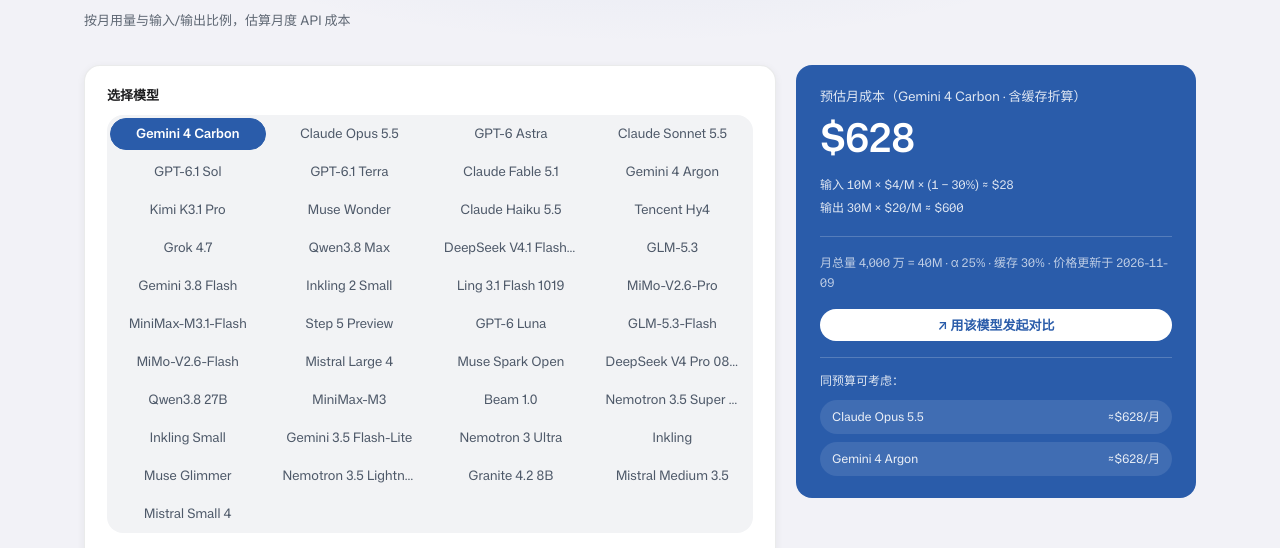
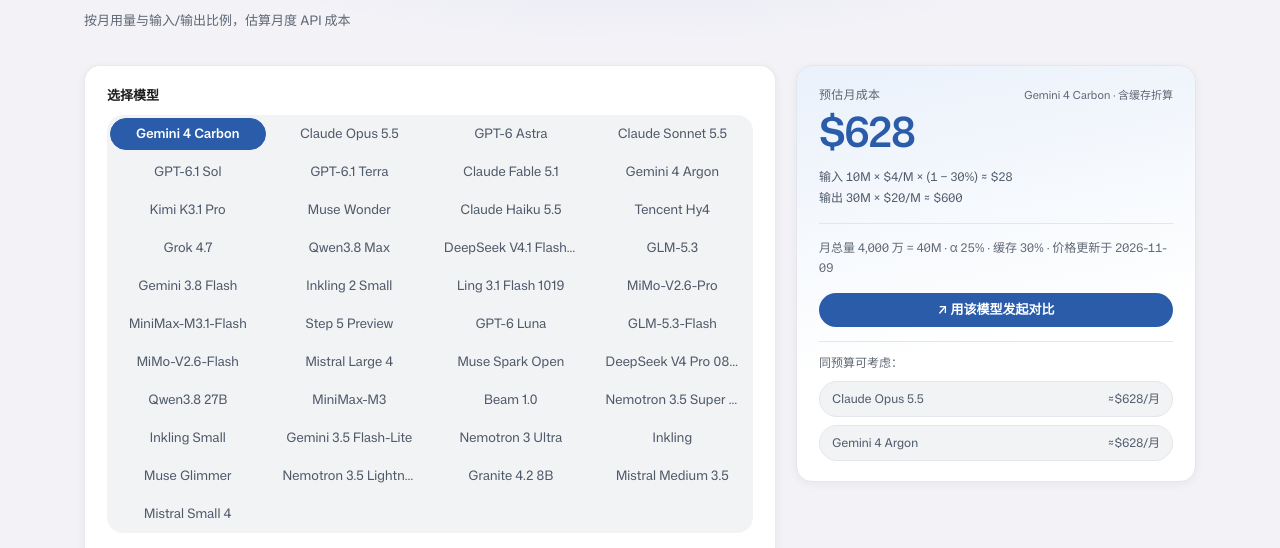
Before and after one commit to zhengcool-lab/modelrank, a Next.js app in the folder apps/web/: page /cost in a window 1280 px wide. Shown: the part 143-691 px from the top of the page. Built offline with nearby package versions, Linux system fonts and the light colour scheme.

Commit message:
style(cost): 结果卡改浅底主色渐变+主色大数字，补 token 契约注释

```diff
--- a/apps/web/src/app/cost/page.tsx
+++ b/apps/web/src/app/cost/page.tsx
@@ -243,43 +243,59 @@ function CostInner() {
           </div>
         </div>
 
-        {/* right result —— 移动端全宽堆叠，桌面固定 400px 与左卡并排 */}
+        {/* right result —— 浅底强调面：主色只落在核心数字与主按钮，避免整块实心蓝压住页面的轻盈感 */}
         <div
           className="w-full md:w-[400px]"
           style={{
             flex: "0 1 auto",
             alignSelf: "flex-start",
             minWidth: 0,
-            background: "var(--mr-primary)",
+            background: "linear-gradient(168deg, var(--mr-primary-bg) 0%, var(--mr-card) 64%)",
+            border: "1px solid var(--mr-border)",
             borderRadius: "var(--mr-radius)",
-            padding: "22px 24px",
+            padding: "20px 22px",
             boxSizing: "border-box",
+            boxShadow: "var(--mr-shadow)",
           }}
         >
           {/* ① 核心数字区 */}
-          <div style={{ fontSize: 13, color: "rgba(255,255,255,0.85)" }}>
-            预估月成本（{model.name} · 含缓存折算）
+          <div style={{ display: "flex", alignItems: "baseline", justifyContent: "space-between", gap: 10 }}>
+            <span style={{ fontSize: 12, color: "var(--mr-text-3)", letterSpacing: "0.02em" }}>预估月成本</span>
+            <span
+              style={{
+                fontSize: 11,
+                color: "var(--mr-text-3)",
+                textAlign: "right",
+                minWidth: 0,
+                overflow: "hidden",
+                textOverflow: "ellipsis",
+                whiteSpace: "nowrap",
+              }}
+            >
+              {model.name} · 含缓存折算
+            </span>
           </div>
           <div
             style={{
-              marginTop: 8,
-              fontSize: 40,
+              marginTop: 4,
+              fontSize: 42,
               fontWeight: 600,
-              color: hasInput ? "#fff" : "rgba(255,255,255,0.45)",
-              lineHeight: 1.15,
+              letterSpacing: "-0.02em",
+              color: hasInput ? "var(--mr-primary)" : "var(--mr-text-4)",
+              lineHeight: 1.1,
               fontVariant: "tabular-nums",
             }}
           >
             {hasInput ? `$${fmt(result)}` : "—"}
           </div>
           {hasInput ? (
-            <div style={{ fontSize: 12, color: "rgba(255,255,255,0.85)", lineHeight: 1.9, marginTop: 14, fontVariant: "tabular-nums" }}>
+            <div style={{ fontSize: 12, color: "var(--mr-text-2)", lineHeight: 1.8, marginTop: 12, fontVariant: "tabular-nums" }}>
               输入 {fmt(inputTokM)}M × ${model.priceInput}/M × (1 − {cachePct}%) ≈ ${fmt(inputCost)}
               <br />
               输出 {fmt(outputTokM)}M × ${model.priceOutput}/M ≈ ${fmt(outputCost)}
             </div>
           ) : (
-            <div style={{ fontSize: 12, color: "rgba(255,255,255,0.7)", lineHeight: 1.9, marginTop: 14 }}>
+            <div style={{ fontSize: 12, color: "var(--mr-text-3)", lineHeight: 1.9, marginTop: 12 }}>
               输入月 token 用量后计算
             </div>
           )}
@@ -287,8 +303,8 @@ function CostInner() {
           {/* ② 参数快照行 */}
           {hasInput && (
             <>
-              <div style={{ height: 1, background: "rgba(255,255,255,0.2)", margin: "16px 0" }} />
-              <div style={{ fontSize: 12, color: "rgba(255,255,255,0.7)", lineHeight: 1.7, fontVariant: "tabular-nums" }}>
+              <div style={{ height: 1, background: "var(--mr-border)", margin: "14px 0" }} />
+              <div style={{ fontSize: 12, color: "var(--mr-text-3)", lineHeight: 1.7, fontVariant: "tabular-nums" }}>
                 月总量 {fmt(effectiveWan)} 万 = {fmt(totalM)}M · α {Math.round(alpha * 100)}% · 缓存 {cachePct}% · 价格更新于 {formatDate(model.priceUpdatedAt)}
               </div>
             </>
@@ -302,15 +318,15 @@ function CostInner() {
             style={{
               display: "block",
               width: "100%",
-              height: 32,
-              background: "#fff",
-              color: "var(--mr-primary)",
+              height: 34,
+              background: "var(--mr-primary)",
+              color: "#fff",
               fontSize: 13,
               fontWeight: 600,
               borderRadius: "var(--mr-pill)",
               border: "none",
               cursor: "pointer",
-              marginTop: 16,
+              marginTop: 14,
             }}
           >
             ↗ 用该模型发起对比
@@ -319,32 +335,32 @@ function CostInner() {
           {/* 推荐区：可点击小卡片；空输入时隐藏避免显示 ≈$0/月 */}
           {hasInput && (
             <>
-              <div style={{ height: 1, background: "rgba(255,255,255,0.2)", margin: "16px 0 12px 0" }} />
-              <div style={{ fontSize: 12, color: "rgba(255,255,255,0.85)", lineHeight: 1.8 }}>同预算可考虑：</div>
+              <div style={{ height: 1, background: "var(--mr-border)", margin: "14px 0 10px 0" }} />
+              <div style={{ fontSize: 12, color: "var(--mr-text-3)", lineHeight: 1.8 }}>同预算可考虑：</div>
               {others.map((o) => (
                 <button
                   key={o.id}
                   type="button"
                   onClick={() => setModelId(o.id)}
-                  className="hover:bg-white/20"
+                  className="hover:opacity-80"
                   style={{
                     display: "flex",
                     justifyContent: "space-between",
                     alignItems: "center",
                     width: "100%",
-                    background: "rgba(255,255,255,0.1)",
+                    background: "var(--mr-card-2)",
                     borderRadius: "var(--mr-pill)",
                     padding: "8px 12px",
                     fontSize: 12,
-                    color: "rgba(255,255,255,0.9)",
-                    border: "none",
+                    color: "var(--mr-text-2)",
+                    border: "1px solid var(--mr-border)",
                     cursor: "pointer",
                     marginTop: 8,
                     fontVariant: "tabular-nums",
                   }}
                 >
                   <span style={{ minWidth: 0, overflow: "hidden", textOverflow: "ellipsis", whiteSpace: "nowrap" }}>{o.name}</span>
-                  <span style={{ flex: "none", whiteSpace: "nowrap", fontVariant: "tabular-nums" }}>≈${fmt(o.cost)}/月</span>
+                  <span style={{ flex: "none", whiteSpace: "nowrap", paddingLeft: 10 }}>≈${fmt(o.cost)}/月</span>
                 </button>
               ))}
             </>
--- a/apps/web/src/app/globals.css
+++ b/apps/web/src/app/globals.css
@@ -5,8 +5,8 @@
 
 /* ---------------------------------------------------------------------------
    Brand token contract (DO NOT change colors without contract approval)
-   light: bg #F2F2F7 / card #FFFFFF / text #1D1D1F / primary #2A5CAA
-   dark : bg #0F172A / card #1C1C1E / text #F5F7FA / primary #5B8DEF
+   light: bg #F2F2F7 / card #FFFFFF / card-2 #F2F3F5 / text #1D1D1F / primary #2A5CAA
+   dark : bg #0F172A / card #16202F / card-2 #1B2637 / text #F5F7FA / primary #5B8DEF
 --------------------------------------------------------------------------- */
 /* Mona Sans（SIL OFL 1.1，github/mona-sans）：英文与数字走它，中文回落系统字体 */
 @font-face {
```
